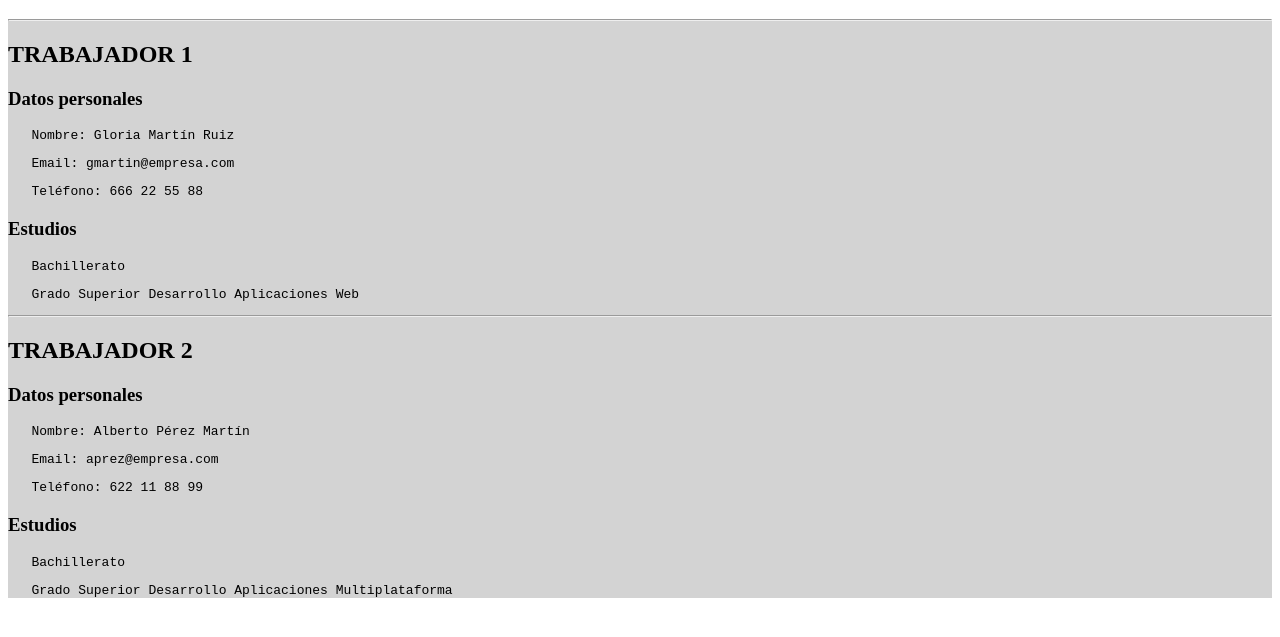
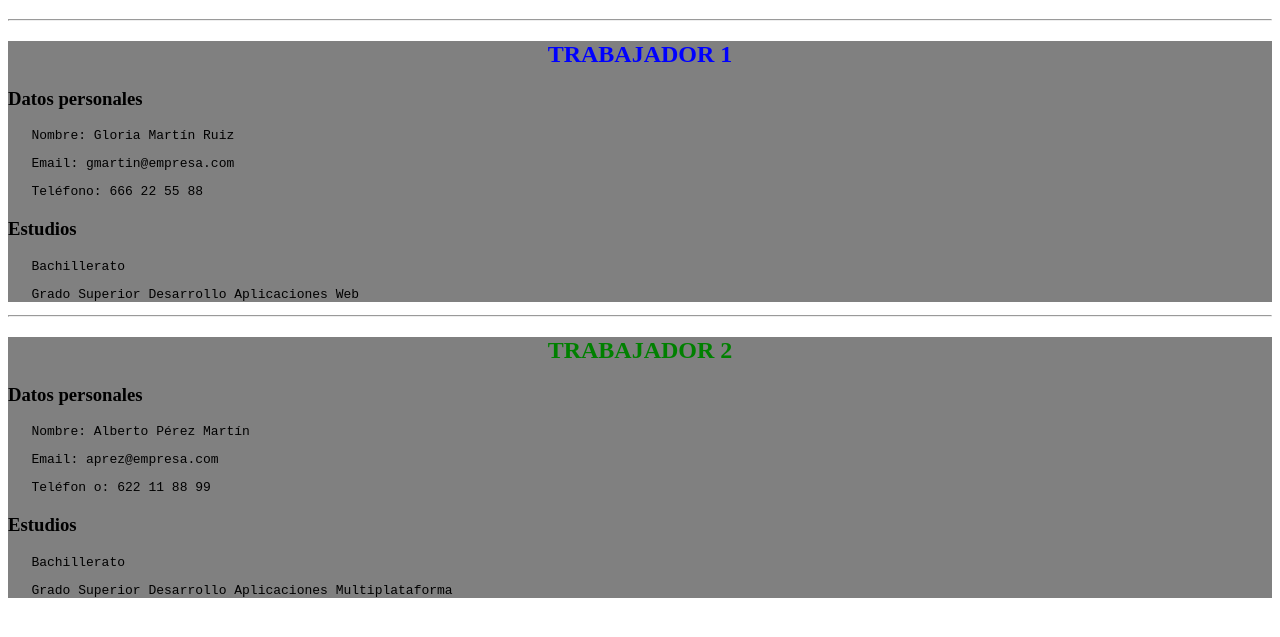
Before and after one commit to izaiamn854/Aplicaciones-Web-2SMR, a plain HTML site: page ejercicios/ejercicio04/index.html in a window 1280 px wide. Shown: the part 61-698 px from the top of the page. Drawn offline with Linux system fonts and the light colour scheme.

Commit message:
ejercio 4 v5

```diff
--- a/ejercicios/ejercicio04/CSS/style.CSS
+++ b/ejercicios/ejercicio04/CSS/style.CSS
@@ -1,6 +1,15 @@
 #titulo{
     color: red;
 }
-#contenido{
-    background-color: lightgrey;
+.contenido{
+    background-color: grey;
 }
+.trabajador{
+    text-align: center;
+}
+#trabajador_1{
+    color: blue;
+}
+#trabajador_2{
+    color: green;
+}
--- a/ejercicios/ejercicio04/index.html
+++ b/ejercicios/ejercicio04/index.html
@@ -13,11 +13,11 @@
         <h1>DATOS TRABAJADORES</h1>
     </div>
 
-    <div id="contenido">
+
     <hr>
-        <div class="trabajador">
+    <div class="contenido">
 
-            <h2>TRABAJADOR 1</h2>
+        <h2 class="trabajador" id="trabajador_1">TRABAJADOR 1</h2>
 
         <div class="datos_personales">
             <h3>Datos personales</h3>
@@ -34,15 +34,14 @@
     </div>
 
     <hr>
-
-        <div class="trabajador">
-        <h2>TRABAJADOR 2</h2>
+        <div class="contenido">
+            <h2 class="trabajador" id="trabajador_2">TRABAJADOR 2</h2>
 
             <div class="datos_personales">
                 <h3>Datos personales</h3>
                 <pre>   Nombre: Alberto Pérez Martín</pre>
                 <pre>   Email: aprez@empresa.com</pre>
-            <pre>   Teléfono: 622 11 88 99</pre>
+                <pre>   Teléfon o: 622 11 88 99</pre>
             </div>
 
             <div class="estudios">
@@ -51,7 +50,7 @@
                 <pre>   Grado Superior Desarrollo Aplicaciones Multiplataforma</pre>
             </div>
         </div>
-    </div>
+
 
 </body>
 </html>
```
Lines whose indentation alone changed are shown as unchanged.
